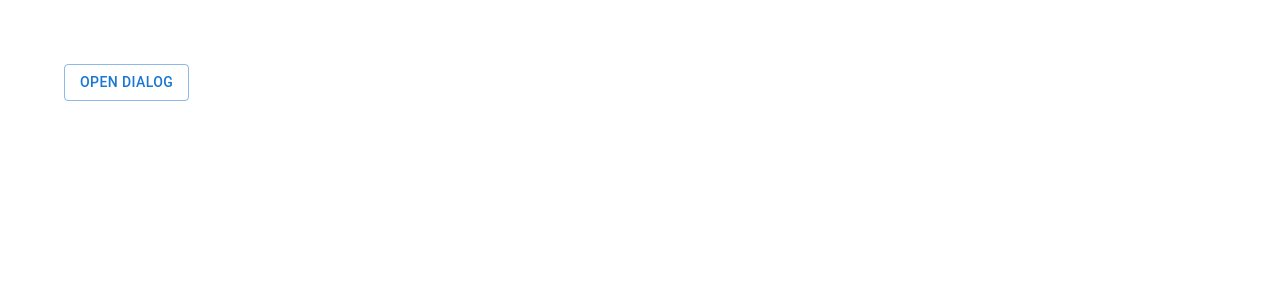
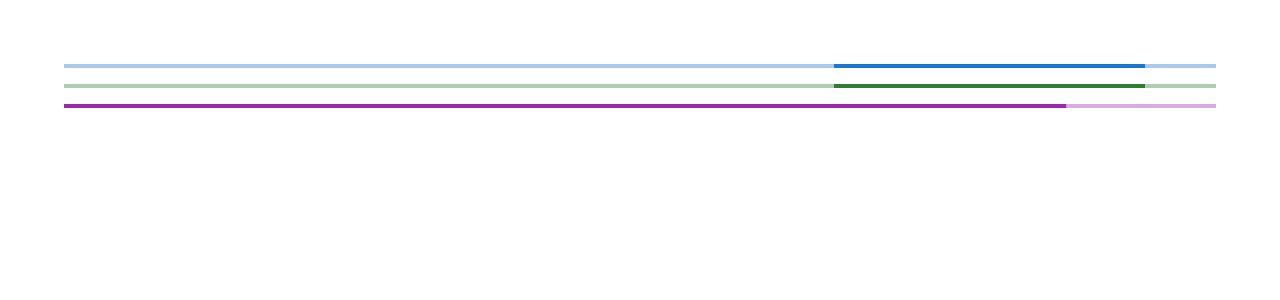
Before and after one commit to sailendrachettri/material-ui-learning, a React (Create React App) app: page / in a window 1280 px wide. Shown: the top 300 px of the page. Built offline with nearby package versions, Linux system fonts and the light colour scheme; the HTML template or start-up script is replaced by a standard one.

Commit message:
progress

```diff
--- a/src/App.tsx
+++ b/src/App.tsx
@@ -1,12 +1,12 @@
 import './App.css'
-import { MuiDialog } from './components/MuiDialog';
+import { MuiProgress } from './components/MuiProgress'
 
 
 function App() {
   return (
     <>
       <div className="App">
-        <MuiDialog />
+        <MuiProgress />
       </div>
     </>
   );
--- /dev/null
+++ b/src/components/MuiProgress.tsx
@@ -0,0 +1,20 @@
+import { CircularProgress, LinearProgress, Stack } from '@mui/material'
+import React from 'react'
+
+export const MuiProgress = () => {
+    return (
+        <>
+            {/* <Stack spacing={2} direction='row' marginTop={2}>
+                <CircularProgress />
+                <CircularProgress color='success' />
+                <CircularProgress color='secondary' value={50} variant='determinate' />
+            </Stack> */}
+
+            <Stack spacing={2}>
+                <LinearProgress />
+                <LinearProgress color='success' />
+                <LinearProgress color='secondary' variant='determinate' value={87} />
+            </Stack>
+        </>
+    )
+}
```
